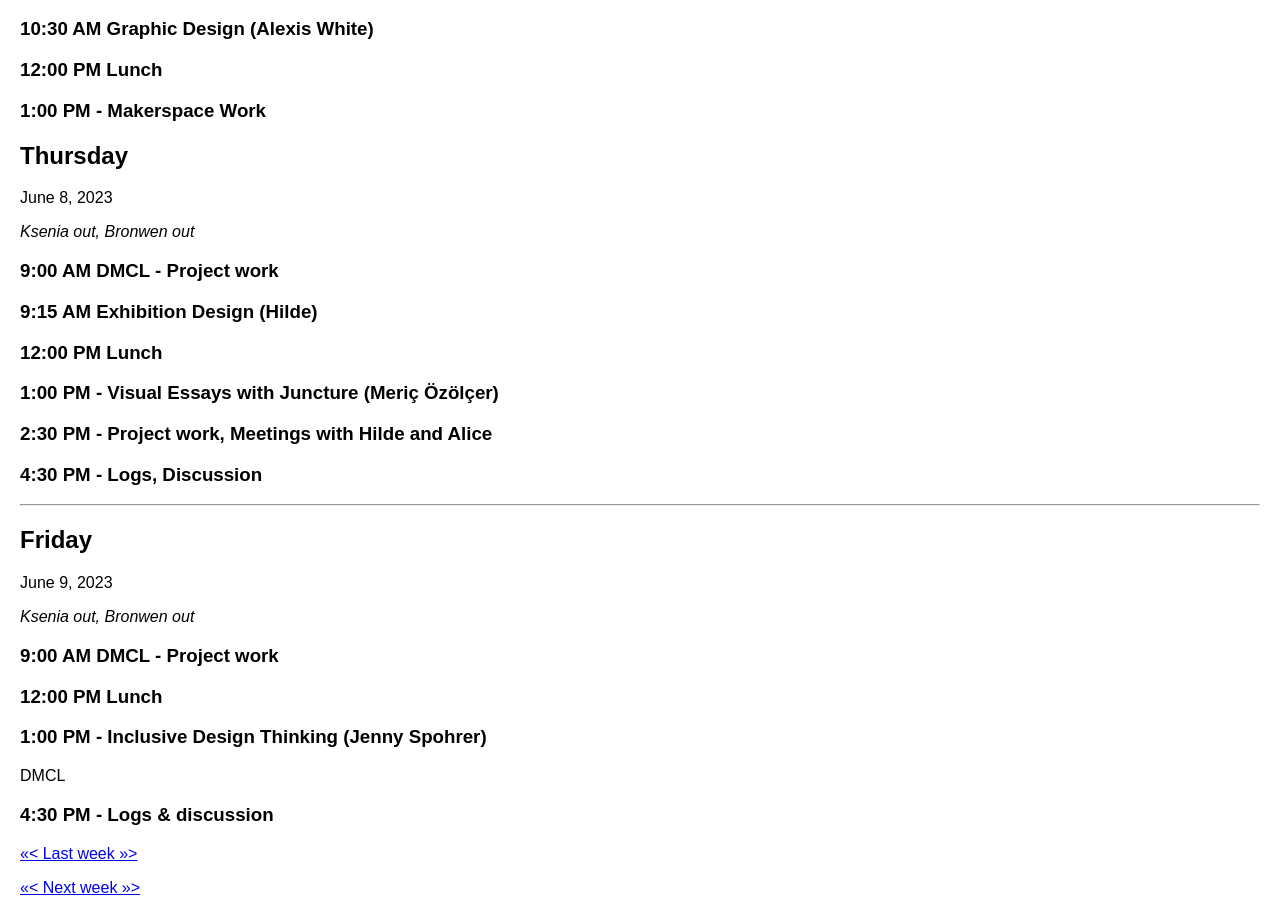
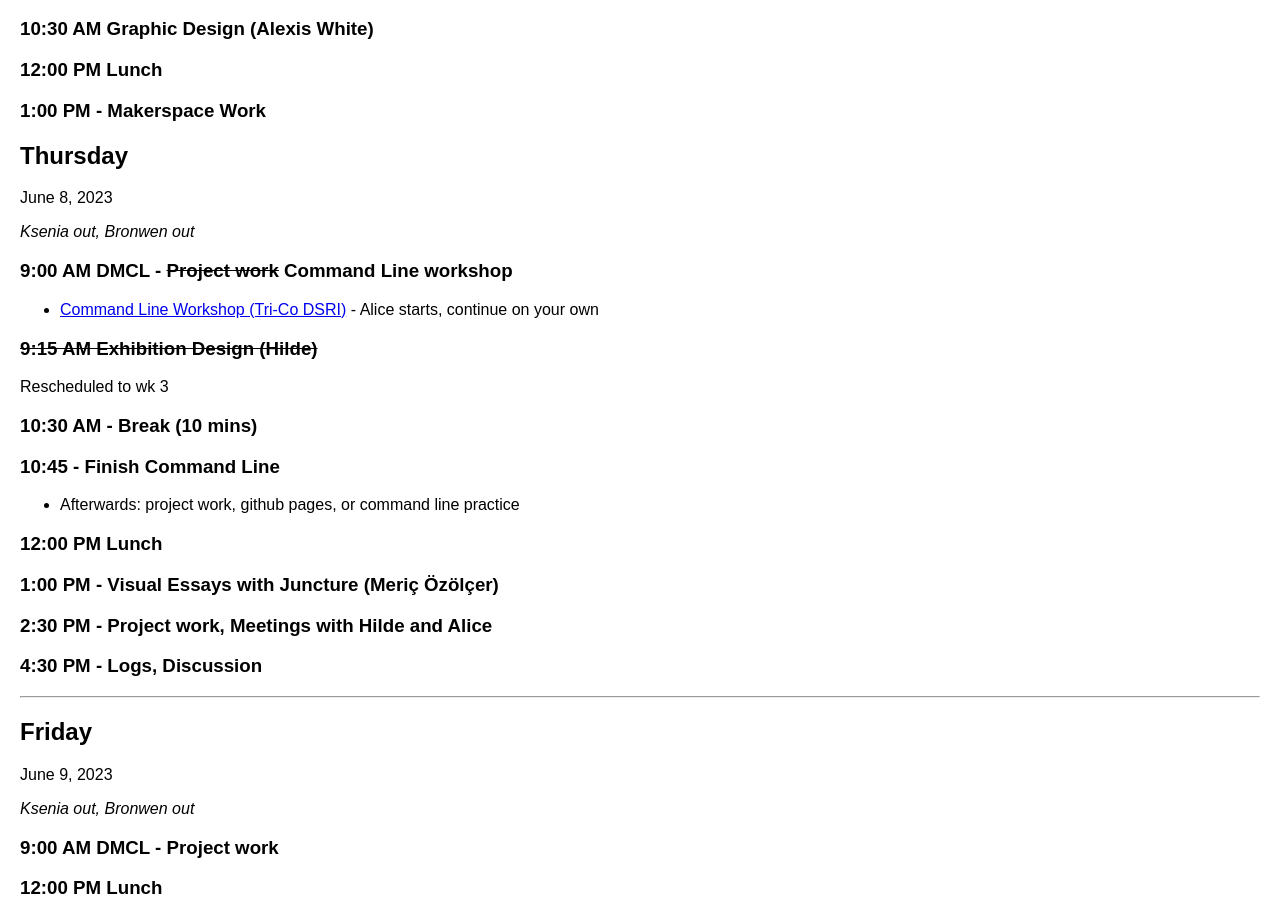
Before and after one commit to digbmc/dssf-syll, a Jekyll site: the page built from _weeks/02-design.md, in a window 1280 px wide and 900 px high, scrolled down 1271 px. Built offline with Jekyll 4.4.1, drawn with Linux system fonts in a browser that asks for light colours.

```diff
--- a/_weeks/02-design.md
+++ b/_weeks/02-design.md
@@ -62,9 +62,16 @@ June 8, 2023
 
 *Ksenia out, Bronwen out*
 
-### 9:00 AM DMCL - Project work
+### 9:00 AM DMCL - ~~Project work~~ Command Line workshop
+- [Command Line Workshop (Tri-Co DSRI)](https://github.com/tri-cods/command-line) - Alice starts, continue on your own
 
-### 9:15 AM Exhibition Design (Hilde)
+### ~~9:15 AM Exhibition Design (Hilde)~~
+Rescheduled to wk 3
+
+### 10:30 AM - Break (10 mins)
+
+### 10:45 - Finish Command Line
+- Afterwards: project work, github pages, or command line practice
 
 ### 12:00 PM Lunch
 
```
